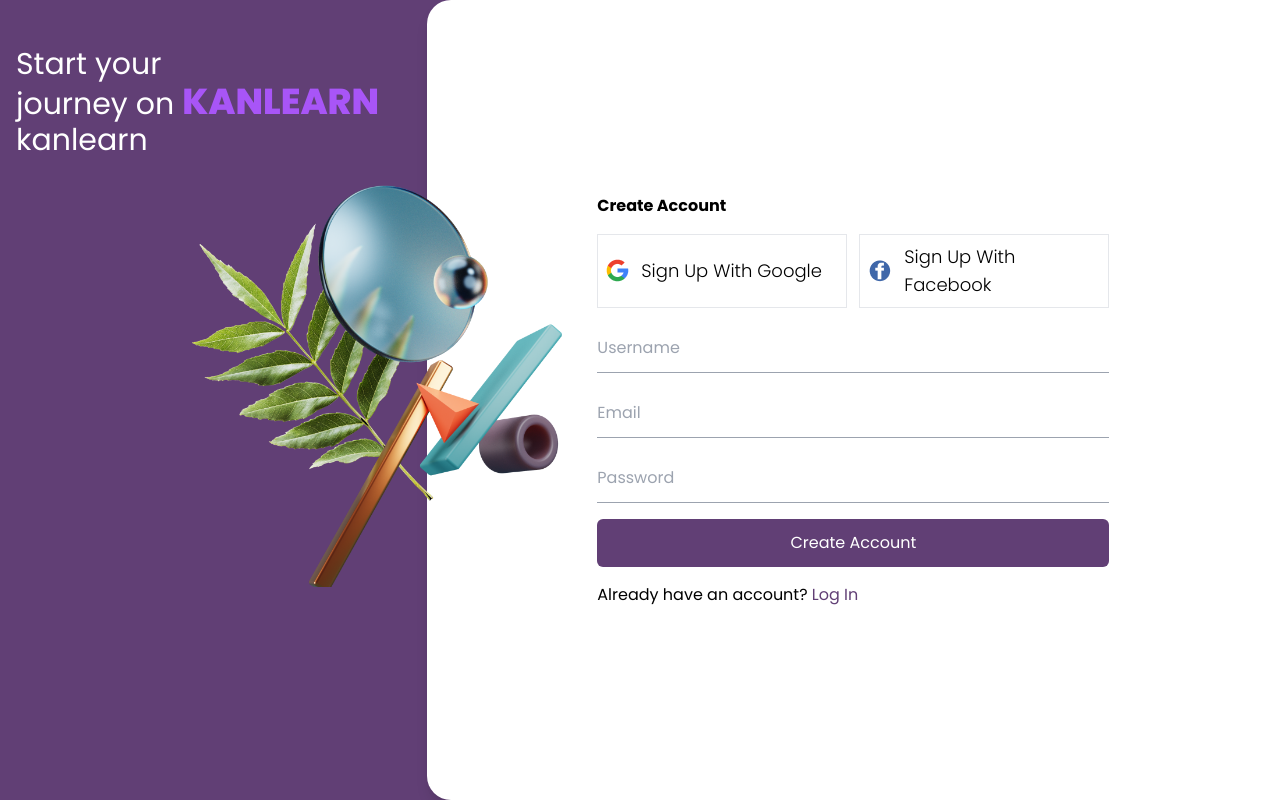
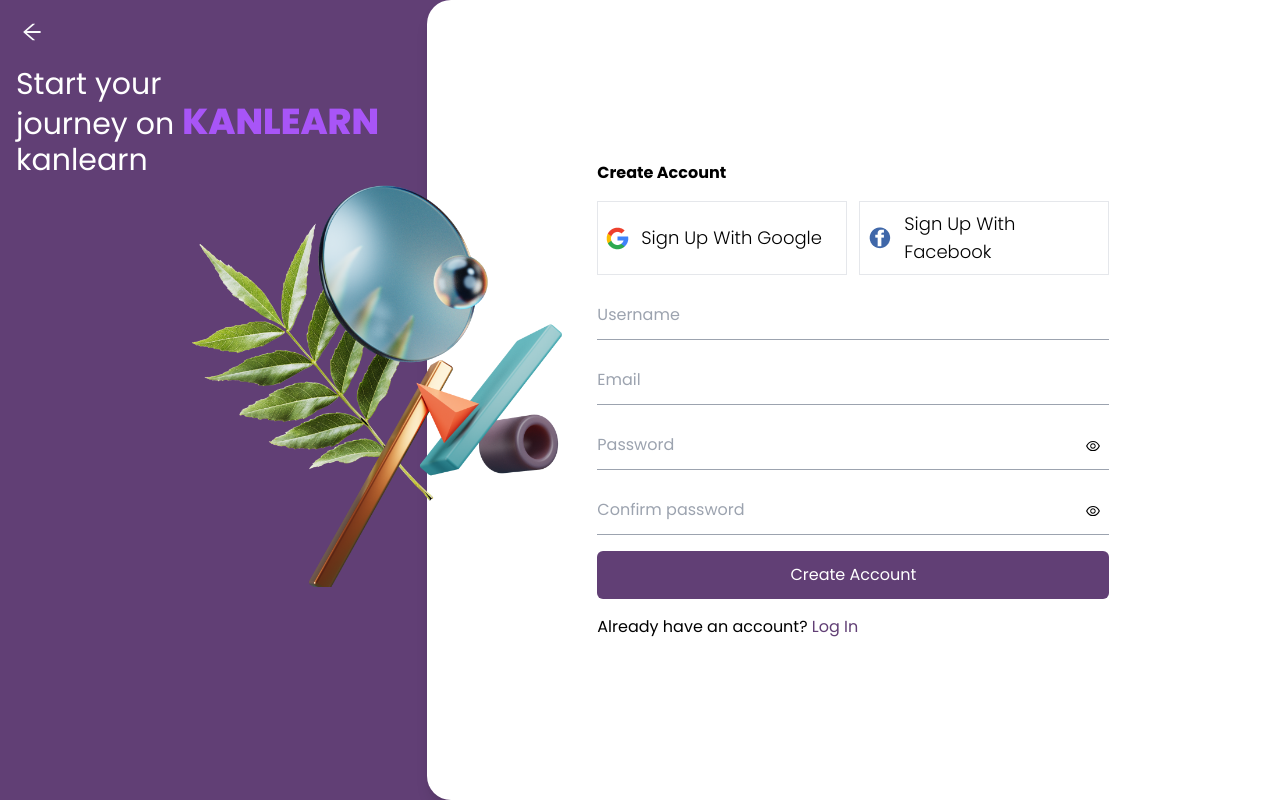
Before and after one commit to kuipid01/kanlearn, a React (Vite) app: page /join in a window 1280 px wide. Built offline with nearby package versions, Linux system fonts and the light colour scheme.

Commit message:
eye toggle

```diff
--- a/src/pages/Login.jsx
+++ b/src/pages/Login.jsx
@@ -1,29 +1,45 @@
-import React from "react";
+import React, { useState } from "react";
 import { motion } from "framer-motion";
-import { Link } from "react-router-dom";
+import { Link, useNavigate } from "react-router-dom";
+import { AiOutlineArrowLeft, AiOutlineEye, AiOutlineEyeInvisible } from "react-icons/ai";
 const Login = () => {
+  const [showPassword, setShowPassword] = useState(false);
+  const handleTogglePasswordVisibility = () => {
+    setShowPassword((prevShowPassword) => !prevShowPassword);
+  };
+  const navigate = useNavigate();
   const textAnim = {
     initial: {
-     opacity:0,
-    x:-30
+      opacity: 0,
+      x: -30,
     },
     animate: {
-       x:0,
+      x: 0,
       opacity: 1,
     },
   };
   return (
-    <div className="w-full rounded-r-3xl bg-primary-light   flex h-screen">
+    <div className="w-full relative rounded-r-3xl bg-primary-light   flex h-screen">
+      <AiOutlineArrowLeft
+        onClick={() => navigate(-1)}
+        className="absolute cursor-pointer z-30 text-2xl text-gray-50 left-5 top-5"
+      />
       <div className="hidden md:flex w-1/3 relative h-full text-white p-4 ">
-        <motion.h1  variants={textAnim}
+        <motion.h1
+          variants={textAnim}
           initial="initial"
           animate="animate"
           transition={{
             duration: 1,
             type: "linear",
-
-          }}  className=" mt-[30px] text-3xl">
-         Continue your <br /> journey on <span className=" text-4xl uppercase text-purple-500 font-extrabold">kanlearn</span> kanlearn
+          }}
+          className=" mt-[50px] text-3xl"
+        >
+          Continue your <br /> journey on{" "}
+          <span className=" text-4xl uppercase text-purple-500 font-extrabold">
+            kanlearn
+          </span>{" "}
+          kanlearn
         </motion.h1>
         <motion.img
           variants={textAnim}
@@ -32,7 +48,6 @@
           transition={{
             duration: 1,
             type: "linear",
-
           }}
           className=" absolute top-[20%] -right-[40%] rotate-12"
           src="/Login.png"
@@ -45,40 +60,65 @@
           <div className=" w-full flex gap-3">
             <div className=" font-light cursor-pointer border p-1 md:p-2 flex gap-3 items-center flex-1">
               <img src="/go.png" alt="" />
-              <span className=" text-[12px] md:text-lg capitalize">Sign in with google</span>
+              <span className=" text-[12px] md:text-lg capitalize">
+                Sign in with google
+              </span>
             </div>
             <div className=" cursor border p-1 md:p-2 cursor-pointer font-light gap-3 flex items-center flex-1">
               <img src="/face.png" alt="" />
-              <span  className="md:text-lg capitalize text-[10px]"> Sign in with facebook</span>
+              <span className="md:text-lg capitalize text-[10px]">
+                {" "}
+                Sign in with facebook
+              </span>
             </div>
           </div>
-          <form className=" w-full flex flex-col gap-4" >
-
-            <motion.input  variants={textAnim}
+          <form className=" w-full flex flex-col gap-4">
+            <motion.input
+              variants={textAnim}
               initial="initial"
               animate="animate"
               transition={{
                 duration: 1,
                 type: "linear",
-
-         }}  type="email" className="w-full outline-none border-b border-gray-400 py-3" placeholder="Email" />
-            <motion.input  variants={textAnim}
+              }}
+              type="email"
+              className="w-full outline-none border-b border-gray-400 py-3"
+              placeholder="Email"
+            />
+            <div className="relative ">
+              <motion.input
+                variants={textAnim}
                 initial="initial"
                 animate="animate"
                 transition={{
                   duration: 1,
                   type: "linear",
+                }}
+                type={showPassword ? "text" : "password"}
+                className="w-full outline-none border-b border-gray-400 py-3"
+                placeholder="Password"
+              />
+              <div
+                onClick={handleTogglePasswordVisibility}
+                className="absolute  w-fit h-[20px] cursor-pointer top-1/2 -translate-y-1/2  right-2 flex items-center focus:outline-none"
+              >
+                {showPassword ? <AiOutlineEyeInvisible /> : <AiOutlineEye />}
+              </div>
+            </div>
 
-         }}  type="password" className="w-full outline-none border-b border-gray-400 py-3" placeholder="Password" />
-            <button type="submit" className="bg-primary-light rounded-md text-white w-full py-3">
+            <button
+              type="submit"
+              className="bg-primary-light rounded-md text-white w-full py-3"
+            >
               Login
             </button>
-
           </form>
           <p>
-            Dont have an account? <Link className="text-primary-light" to='/join'>Sign Up</Link>
+            Dont have an account?{" "}
+            <Link className="text-primary-light" to="/join">
+              Sign Up
+            </Link>
           </p>
-
         </div>
       </div>
     </div>
--- a/src/pages/Register.jsx
+++ b/src/pages/Register.jsx
@@ -1,29 +1,42 @@
-import React from "react";
+import React, { useState } from "react";
 import { motion } from "framer-motion";
-import { Link } from "react-router-dom";
+import { Link, useNavigate } from "react-router-dom";
+import { AiOutlineArrowLeft, AiOutlineEye, AiOutlineEyeInvisible } from 'react-icons/ai';
 const Register = () => {
+  const [showPassword, setShowPassword] = useState(false);
+  const handleTogglePasswordVisibility = () => {
+    setShowPassword((prevShowPassword) => !prevShowPassword);
+  };
+  const navigate = useNavigate();
   const textAnim = {
     initial: {
-     opacity:0,
-    x:-30
+      opacity: 0,
+      x: -30,
     },
     animate: {
-       x:0,
+      x: 0,
       opacity: 1,
     },
   };
   return (
-    <div className="w-full rounded-r-3xl bg-primary-light   flex h-screen">
+    <div className="w-full relative rounded-r-3xl bg-primary-light   flex h-screen">
+           <AiOutlineArrowLeft  onClick={() => navigate(-1)} className="absolute cursor-pointer z-30 text-2xl text-gray-50 left-5 top-5" />
       <div className="hidden md:flex w-1/3 relative h-full text-white p-4 ">
-        <motion.h1  variants={textAnim}
+        <motion.h1
+          variants={textAnim}
           initial="initial"
           animate="animate"
           transition={{
             duration: 1,
             type: "linear",
-
-          }}  className=" mt-[30px] text-3xl">
-          Start your <br /> journey on <span className=" text-4xl uppercase text-purple-500 font-extrabold">kanlearn</span> kanlearn
+          }}
+          className=" mt-[50px] text-3xl"
+        >
+          Start your <br /> journey on{" "}
+          <span className=" text-4xl uppercase text-purple-500 font-extrabold">
+            kanlearn
+          </span>{" "}
+          kanlearn
         </motion.h1>
         <motion.img
           variants={textAnim}
@@ -32,7 +45,6 @@
           transition={{
             duration: 1,
             type: "linear",
-
           }}
           className=" absolute top-[20%] -right-[40%] rotate-12"
           src="/register.png"
@@ -45,47 +57,96 @@
           <div className=" w-full flex gap-3">
             <div className=" font-light cursor-pointer border p-1 md:p-2 flex gap-3 items-center flex-1">
               <img src="/go.png" alt="" />
-              <span className=" text-[12px] md:text-lg capitalize">Sign Up with google</span>
+              <span className=" text-[12px] md:text-lg capitalize">
+                Sign Up with google
+              </span>
             </div>
             <div className=" cursor border p-1 md:p-2 cursor-pointer font-light gap-3 flex items-center flex-1">
               <img src="/face.png" alt="" />
-              <span  className="md:text-lg capitalize text-[10px]"> Sign Up with facebook</span>
+              <span className="md:text-lg capitalize text-[10px]">
+                {" "}
+                Sign Up with facebook
+              </span>
             </div>
           </div>
-          <form className=" w-full flex flex-col gap-4" >
-            <motion.input  variants={textAnim}
+          <form className=" w-full flex flex-col gap-4">
+            <motion.input
+              variants={textAnim}
               initial="initial"
               animate="animate"
               transition={{
                 duration: 1,
                 type: "linear",
-
-         }}  type="text" className="w-full outline-none border-b border-gray-400 py-3" placeholder="Username" />
-            <motion.input  variants={textAnim}
+              }}
+              type="text"
+              className="w-full outline-none border-b border-gray-400 py-3"
+              placeholder="Username"
+            />
+            <motion.input
+              variants={textAnim}
               initial="initial"
               animate="animate"
               transition={{
                 duration: 1,
                 type: "linear",
-
-         }}  type="email" className="w-full outline-none border-b border-gray-400 py-3" placeholder="Email" />
-            <motion.input  variants={textAnim}
+              }}
+              type="email"
+              className="w-full outline-none border-b border-gray-400 py-3"
+              placeholder="Email"
+            />
+            <div className="relative ">
+            <motion.input
+              variants={textAnim}
               initial="initial"
               animate="animate"
               transition={{
                 duration: 1,
                 type: "linear",
-
-         }}  type="password" className="w-full outline-none border-b border-gray-400 py-3" placeholder="Password" />
-            <button type="submit" className="bg-primary-light rounded-md text-white w-full py-3">
+              }}
+              type={showPassword ? "text" : "password"}
+              className="w-full outline-none border-b border-gray-400 py-3"
+              placeholder="Password"
+            />
+              <div
+                onClick={handleTogglePasswordVisibility}
+                className="absolute  w-fit h-[20px] cursor-pointer top-1/2 -translate-y-1/2  right-2 flex items-center focus:outline-none"
+              >
+                {showPassword ? <AiOutlineEyeInvisible /> : <AiOutlineEye />}
+              </div>
+            </div>
+            <div className="relative ">
+            <motion.input
+              variants={textAnim}
+              initial="initial"
+              animate="animate"
+              transition={{
+                duration: 1,
+                type: "linear",
+              }}
+              type={showPassword ? "text" : "password"}
+              className="w-full outline-none border-b border-gray-400 py-3"
+              placeholder="Confirm password"
+            />
+              <div
+                onClick={handleTogglePasswordVisibility}
+                className="absolute  w-fit h-[20px] cursor-pointer top-1/2 -translate-y-1/2  right-2 flex items-center focus:outline-none"
+              >
+                {showPassword ? <AiOutlineEyeInvisible /> : <AiOutlineEye />}
+              </div>
+            </div>
+            <button
+              type="submit"
+              className="bg-primary-light rounded-md text-white w-full py-3"
+            >
               Create Account
             </button>
-
           </form>
           <p>
-            Already have an account? <Link className="text-primary-light" to='/login'>Log In</Link>
+            Already have an account?{" "}
+            <Link className="text-primary-light" to="/login">
+              Log In
+            </Link>
           </p>
-
         </div>
       </div>
     </div>
```
Lines whose indentation alone changed are shown as unchanged.
